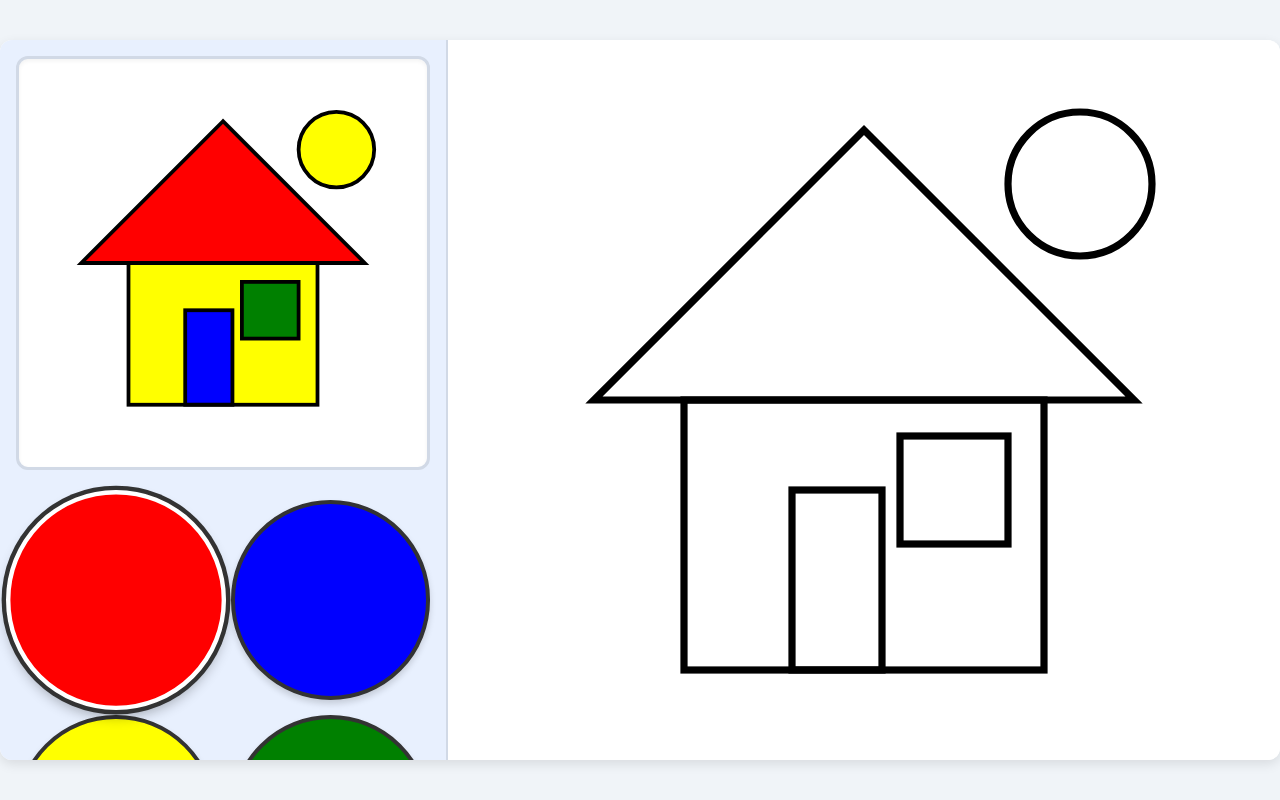
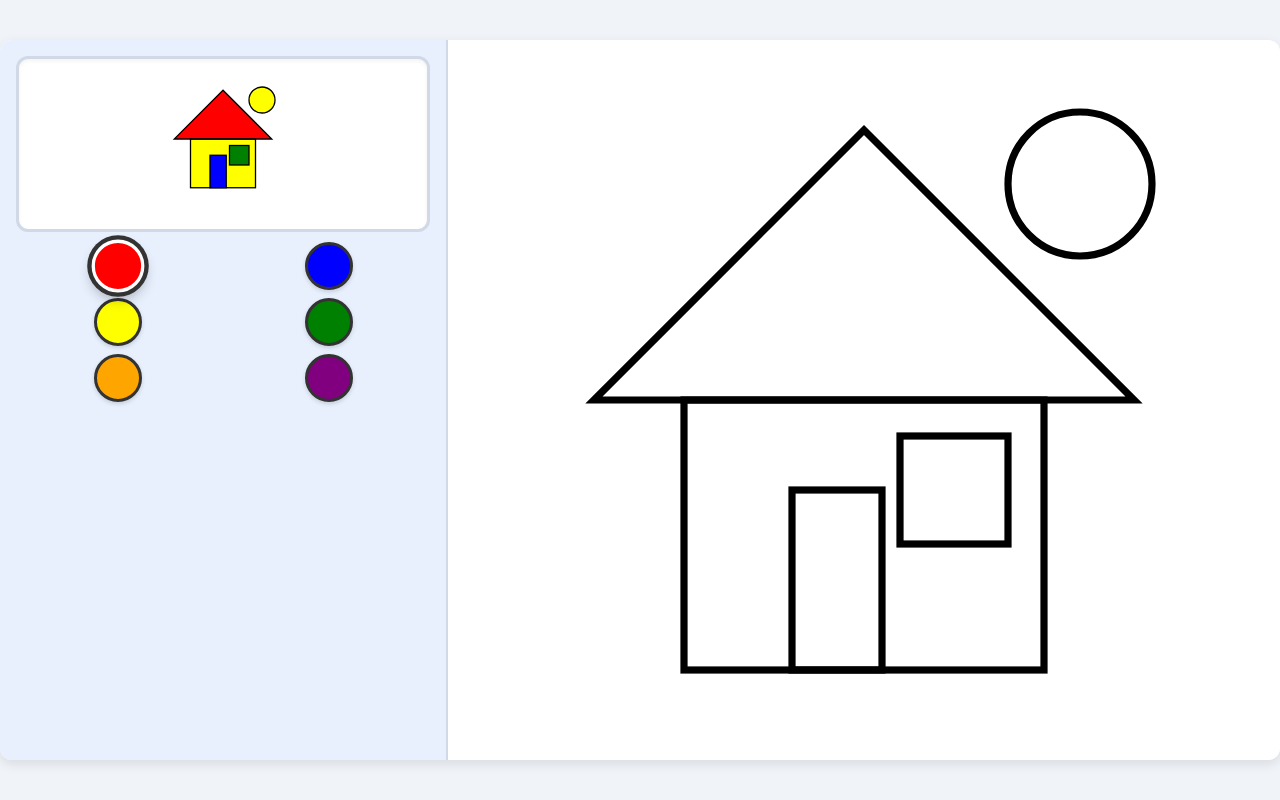
Before and after one commit to sieni7/coloriage, a plain HTML site: page src/index.html in a window 1280 px wide. Drawn offline with Linux system fonts and the light colour scheme.

Commit message:
style(v1.1): optimize model size and palette layout to prevent overflow (T5.2)

```diff
--- a/src/css/components.css
+++ b/src/css/components.css
@@ -6,21 +6,21 @@
 .palette-container {
     display: grid;
     grid-template-columns: repeat(2, 1fr);
-    gap: 15px;
-    margin-top: 20px;
+    gap: 8px;
+    margin-top: 10px;
     flex-grow: 1;
     align-content: start;
-    padding: 10px 0;
+    justify-items: center;
 }
 
 .feutre {
-    width: 100%;
-    aspect-ratio: 1 / 1;
-    border: 4px solid #333333;
+    width: 48px;
+    height: 48px;
+    border: 3px solid #333333;
     border-radius: 50%;
     cursor: pointer;
     transition: transform 0.2s ease, box-shadow 0.2s ease;
-    box-shadow: 0 4px 6px rgba(0, 0, 0, 0.15);
+    box-shadow: 0 2px 4px rgba(0, 0, 0, 0.15);
     outline: none;
 }
 
@@ -55,8 +55,9 @@
     box-shadow: inset 0 2px 4px rgba(0, 0, 0, 0.05);
 }
 
-.svg-miniature {
+.svg-modele {
     width: 100%;
-    max-width: 160px;
+    max-width: 130px;
     height: auto;
+    margin-bottom: 10px;
 }
```
